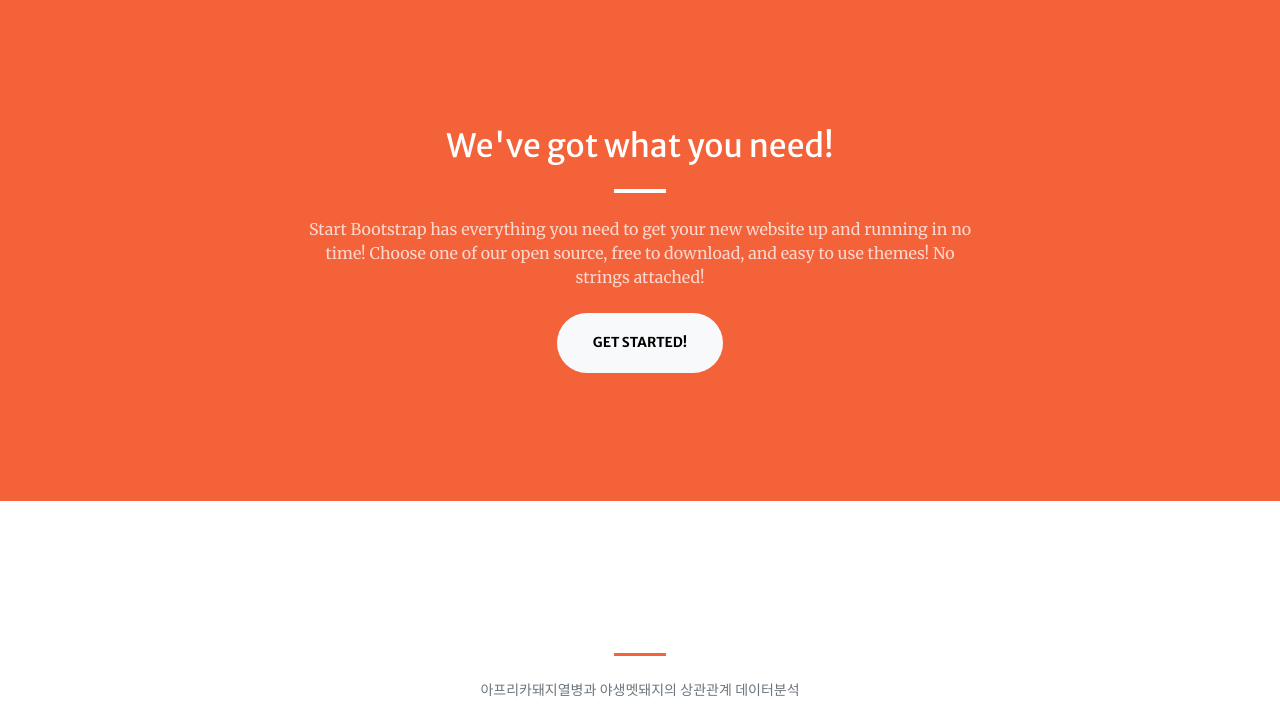
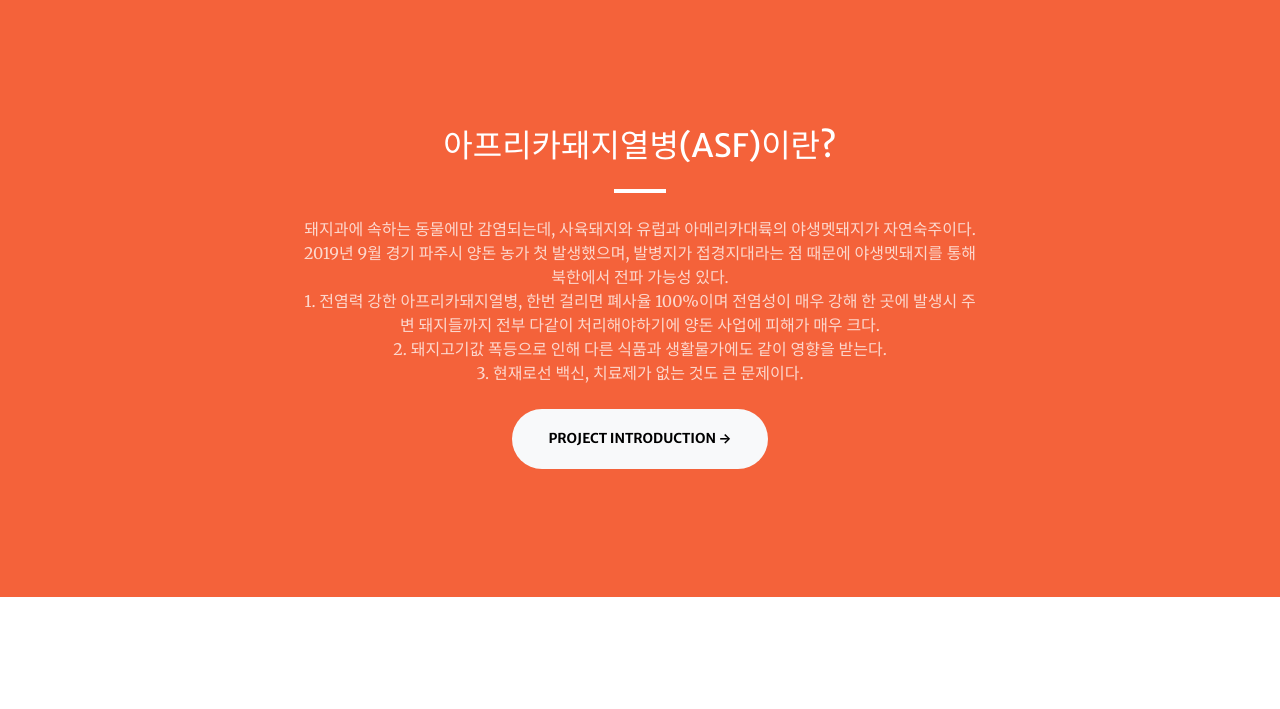
Before and after one commit to rightmemory1999/team_asf_bigdata, a Spring Boot app: page / in a window 1280 px wide. Shown: the part 801-1510 px from the top of the page. Run offline with Spring Boot 4, Linux system fonts and the light colour scheme; some libraries are stand-ins or nearby versions.

Commit message:
커밋 및 푸시

```diff
--- a/src/main/resources/templates/main.html
+++ b/src/main/resources/templates/main.html
@@ -63,10 +63,19 @@
             <div class="container px-4 px-lg-5">
                 <div class="row gx-4 gx-lg-5 justify-content-center">
                     <div class="col-lg-8 text-center">
-                        <h2 class="text-white mt-0">We've got what you need!</h2>
+                        <h2 class="text-white mt-0">아프리카돼지열병(ASF)이란?</h2>
                         <hr class="divider divider-light" />
-                        <p class="text-white-75 mb-4">Start Bootstrap has everything you need to get your new website up and running in no time! Choose one of our open source, free to download, and easy to use themes! No strings attached!</p>
-                        <a class="btn btn-light btn-xl" href="#services">Get Started!</a>
+                        <p class="text-white-75 mb-4">돼지과에 속하는 동물에만 감염되는데, 사육돼지와 유럽과 아메리카대륙의 야생멧돼지가 자연숙주이다.
+                            <br>
+                            2019년 9월 경기 파주시 양돈 농가 첫 발생했으며, 발병지가 접경지대라는 점 때문에 야생멧돼지를 통해 북한에서 전파 가능성 있다.
+                            <br>
+                            1. 전염력 강한 아프리카돼지열병, 한번 걸리면 폐사율 100%이며 전염성이 매우 강해 한 곳에 발생시 주변 돼지들까지 전부 다같이 처리해야하기에 양돈 사업에 피해가 매우 크다.
+                            <br>
+                            2. 돼지고기값 폭등으로 인해 다른 식품과 생활물가에도 같이 영향을 받는다.
+                            <br>
+                            3. 현재로선 백신, 치료제가 없는 것도 큰 문제이다.
+                        </p>
+                        <a class="btn btn-light btn-xl" href="#services">Project Introduction →</a>
                     </div>
                 </div>
             </div>
```
